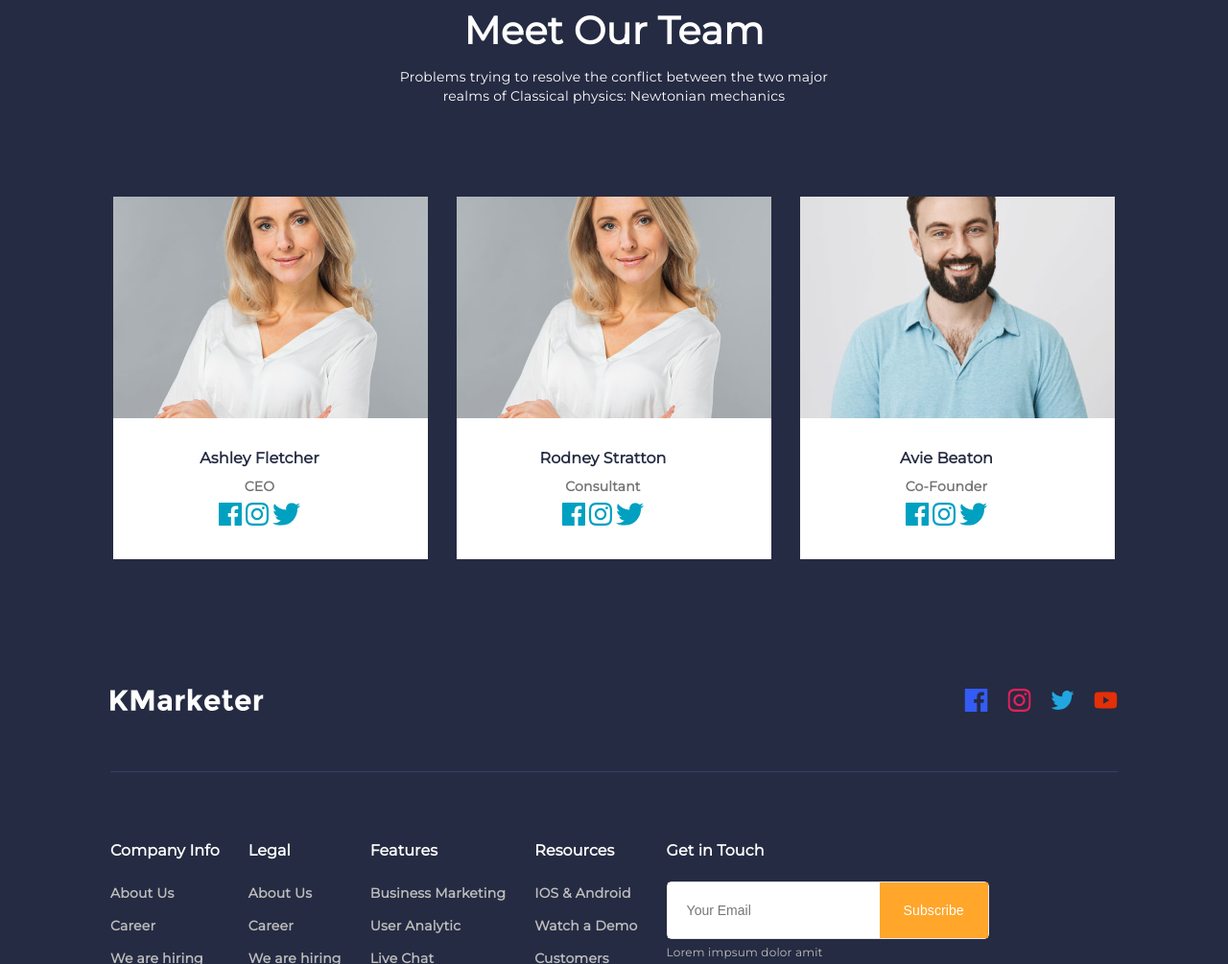
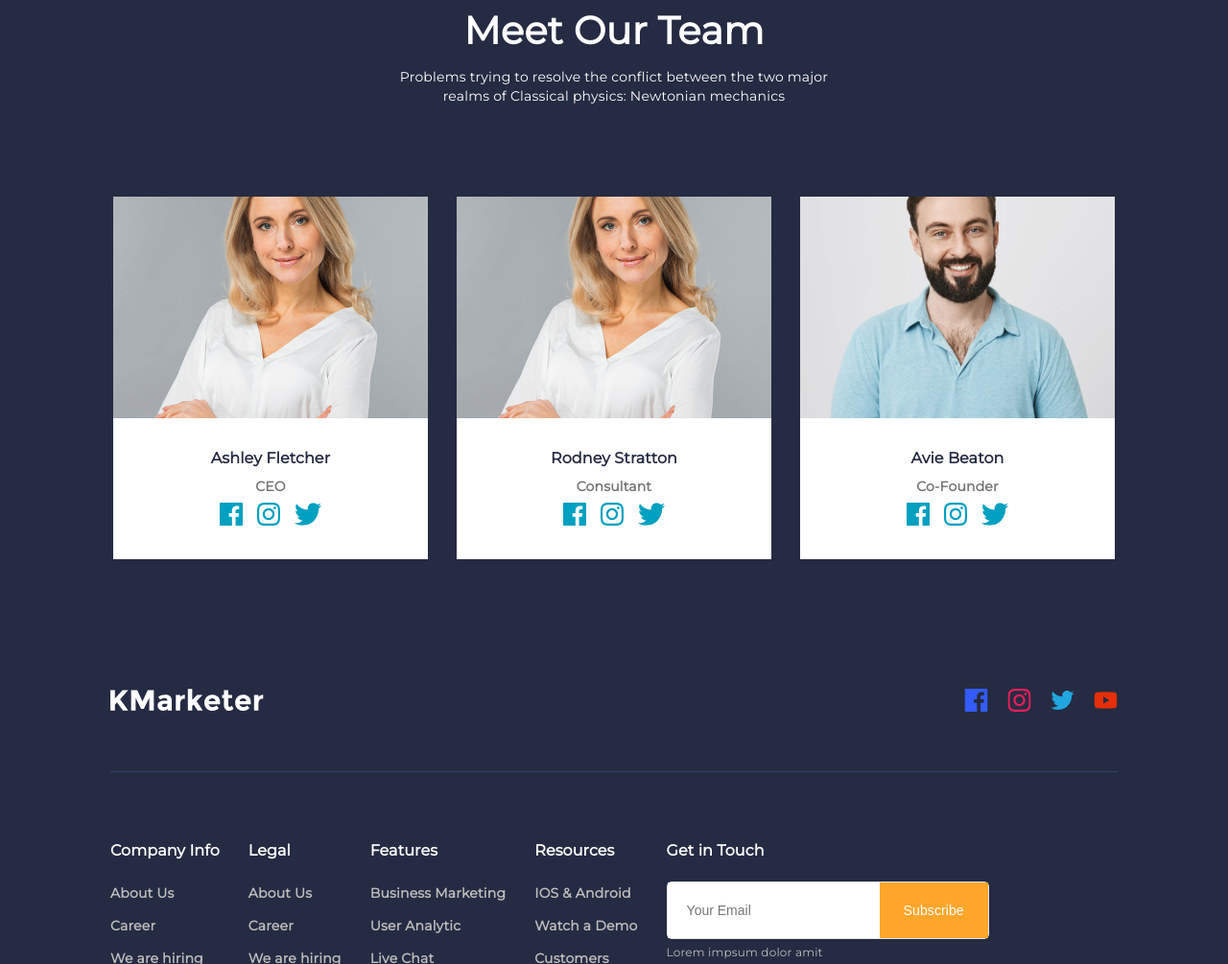
Before and after one commit to emma13z/Final_Project, a plain HTML site: page index.html in a window 1280 px wide. Shown: the part 3164-4169 px from the top of the page at 96% size. Drawn offline with Linux system fonts and the light colour scheme.

Commit message:
added the space between the social-icons in team section

```diff
--- a/index.html
+++ b/index.html
@@ -458,11 +458,14 @@
       .team .card {
         padding: 0;
         width: 328px;
+        align-items: center;
+        display: flex;
+        flex-direction: column;
       }
       .team .card__content {
         padding: 30px;
         gap: 5px;
-        text-align: center;
+        align-items: center;
         display: flex;
         flex-direction: column;
       }
@@ -489,6 +492,7 @@
       }
       .team__social-icons {
         justify-content: center;
+        display: flex;
         gap: 15px;
       }
       .team .card {
```
